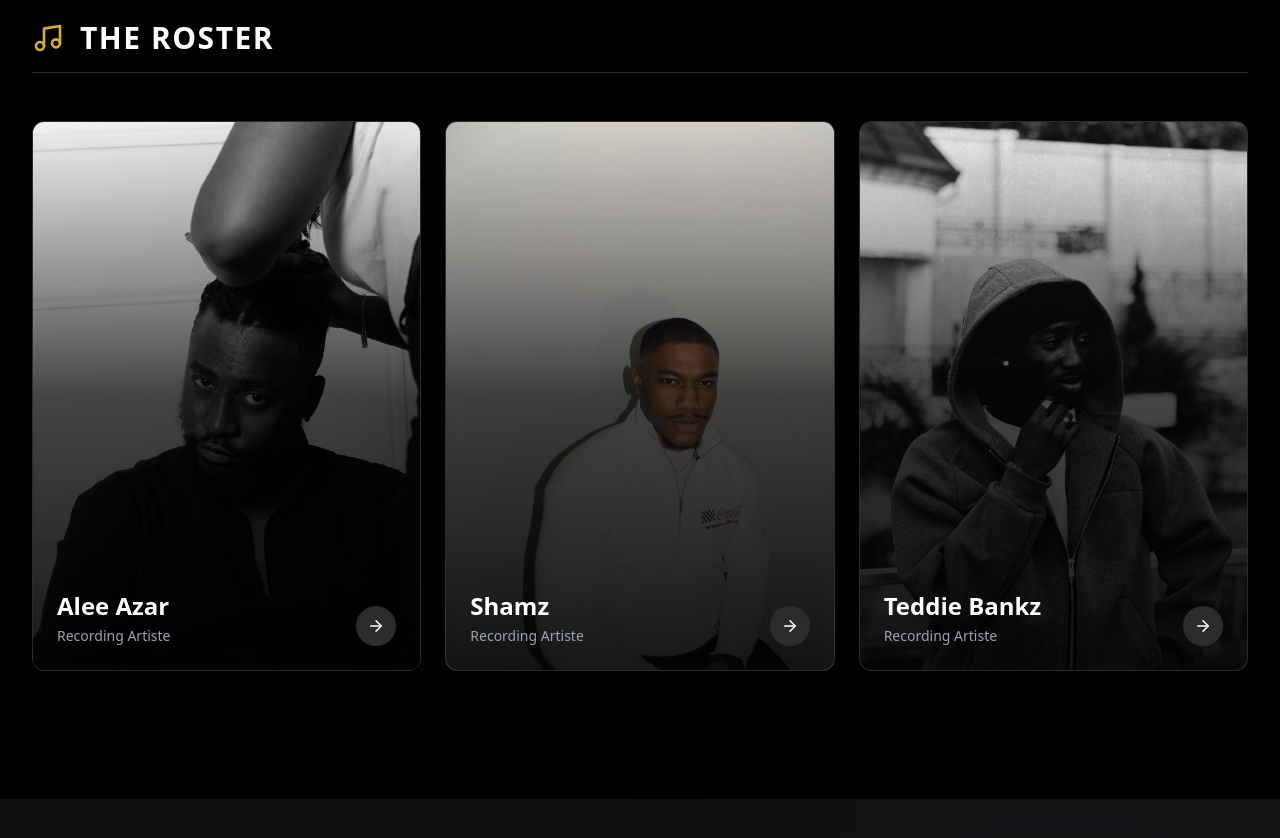
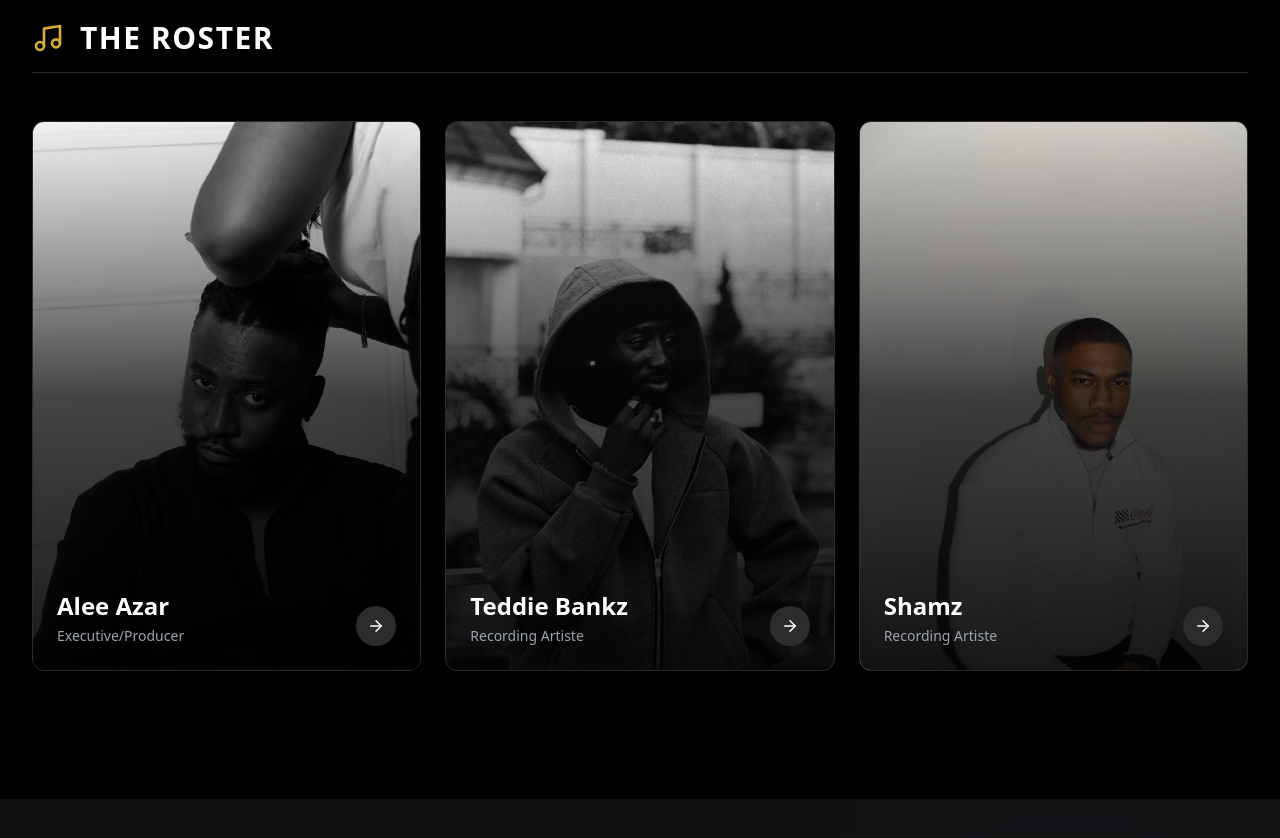
Before and after one commit to yeminaike/My-Manti-Group, a Next.js app: page /artiste-updates in a window 1280 px wide. Shown: the part 340-1178 px from the top of the page. Built offline with nearby package versions, Linux system fonts and the light colour scheme.

Commit message:
Rearanged Artiste cards and and removed monthlylisteners total

```diff
--- a/src/app/artiste-updates/[slug]/page.tsx
+++ b/src/app/artiste-updates/[slug]/page.tsx
@@ -88,8 +88,8 @@ export default async function ArtisteBioPage({
 
                     {/* Monthly Listeners */}
                     <div className="flex items-center gap-2 text-mg-muted">
-                        <span className="text-xl">👥</span>
-                        <span className="text-lg font-medium">1.2M monthly listeners</span>
+                        {/* <span className="text-xl">👥</span> */}
+                        {/* <span className="text-lg font-medium">1.2M monthly listeners</span> */}
                     </div>
 
                     {/* Platform Icons */}
--- a/src/lib/artistes.ts
+++ b/src/lib/artistes.ts
@@ -20,7 +20,7 @@ export const ARTISTES: Artiste[] = [
     slug: "alee-azar",
     name: "Alee Azar",
     src: "/images/Leke.jpeg",
-    role: "Recording Artiste",
+    role: " Executive/Producer",
     // headline: "A rising voice in modern Afro-pop, blending soulful melodies with bold storytelling.",
     about:
       "Adeleke “Leke Play” Ogunnaike aka “Alee Azar” is the founder & owner of The Manti Group & Affiliates Limited. Leke, who has a great ear for sonics, started as a producer in his room in Yaba, making beats with friends. After his MBA from the University of Northampton, UK.  He then worked on developing a company built on appreciating not just artistes but all members of the creative community alike.",
@@ -31,8 +31,28 @@ export const ARTISTES: Artiste[] = [
       apple: "#",
     },
   },
+
+
+   {
+    id: 2,
+    slug: "teddie-bankz",
+    name: "Teddie Bankz",
+    src: "/images/Teddy.jpeg",
+    role: "Recording Artiste",
+    // headline: "A storyteller and rhythm architect from Abeokuta, blending street-smarts with melody.",
+    about:
+      'O.Temidayo Teddison, also known as Teddie Bankz, born in Abeokuta, Ogun State, is a Nigerian recording artiste, songwriter, singer & performer. He released his first single "Day & Night" in February 2022 featuring Ivy, which had a really positive feedback and went viral in his university and neighboring universities. His verse "Canadian loud is sweeter than Igbo" went on trending for months. "I\'m always trying to connect the dots of sounds & rhythm to make that different kind of music that would always sound new even after a million plays" - Teddie Bankz',
+    socials: {
+      spotify: "https://open.spotify.com/artist/0u1jDlLnUcpl41ATbQSLZn?si=52MLbui1SH2SYRRaJl4F_Q",
+      instagram: "https://www.instagram.com/_teddie.bankz_?igsh=MWFnNmh2dnl5azd3eQ==",
+      youtube: "https://youtube.com/@teddiebankz?si=x_YJGyM38zbMrmxF",
+      apple: "https://music.apple.com/ca/artist/teddie-bankz/1610712317",
+    },
+  },
+
+
   {
-    id: 2,
+    id: 3,
     slug: "shamz",
     name: "Shamz",
     src: "/images/Shamz.jpeg",
@@ -47,22 +67,7 @@ export const ARTISTES: Artiste[] = [
       apple: "https://music.apple.com/ca/artist/shamz/1673552179",
     },
   },
-  {
-    id: 3,
-    slug: "teddie-bankz",
-    name: "Teddie Bankz",
-    src: "/images/Teddy.jpeg",
-    role: "Recording Artiste",
-    // headline: "A storyteller and rhythm architect from Abeokuta, blending street-smarts with melody.",
-    about:
-      'O.Temidayo Teddison, also known as Teddie Bankz, born in Abeokuta, Ogun State, is a Nigerian recording artiste, songwriter, singer & performer. He released his first single "Day & Night" in February 2022 featuring Ivy, which had a really positive feedback and went viral in his university and neighboring universities. His verse "Canadian loud is sweeter than Igbo" went on trending for months. "I\'m always trying to connect the dots of sounds & rhythm to make that different kind of music that would always sound new even after a million plays" - Teddie Bankz',
-    socials: {
-      spotify: "https://open.spotify.com/artist/0u1jDlLnUcpl41ATbQSLZn?si=52MLbui1SH2SYRRaJl4F_Q",
-      instagram: "https://www.instagram.com/_teddie.bankz_?igsh=MWFnNmh2dnl5azd3eQ==",
-      youtube: "https://youtube.com/@teddiebankz?si=x_YJGyM38zbMrmxF",
-      apple: "https://music.apple.com/ca/artist/teddie-bankz/1610712317",
-    },
-  },
+
 ];
 
 export function getArtisteBySlug(slug: string) {
```
